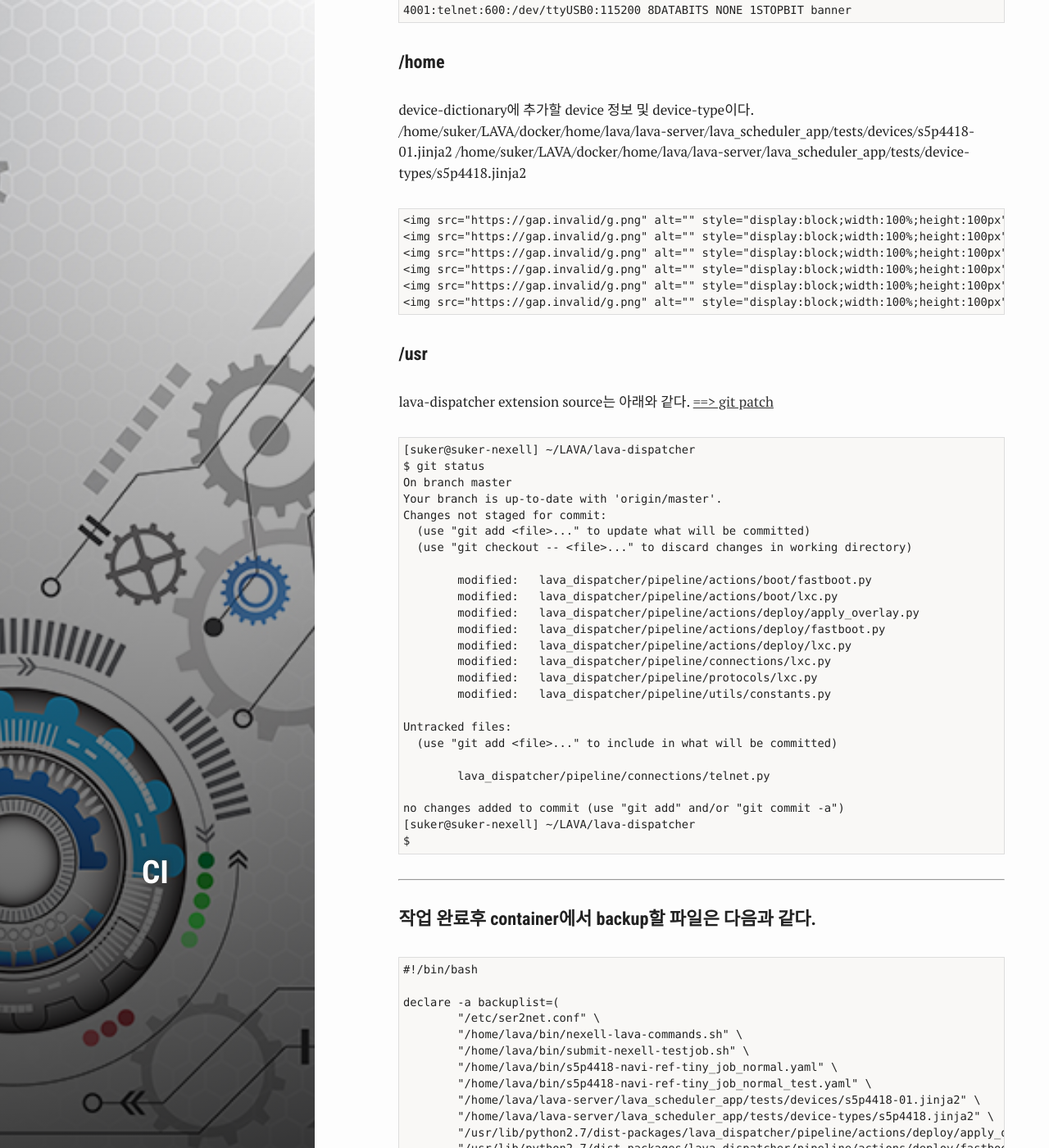
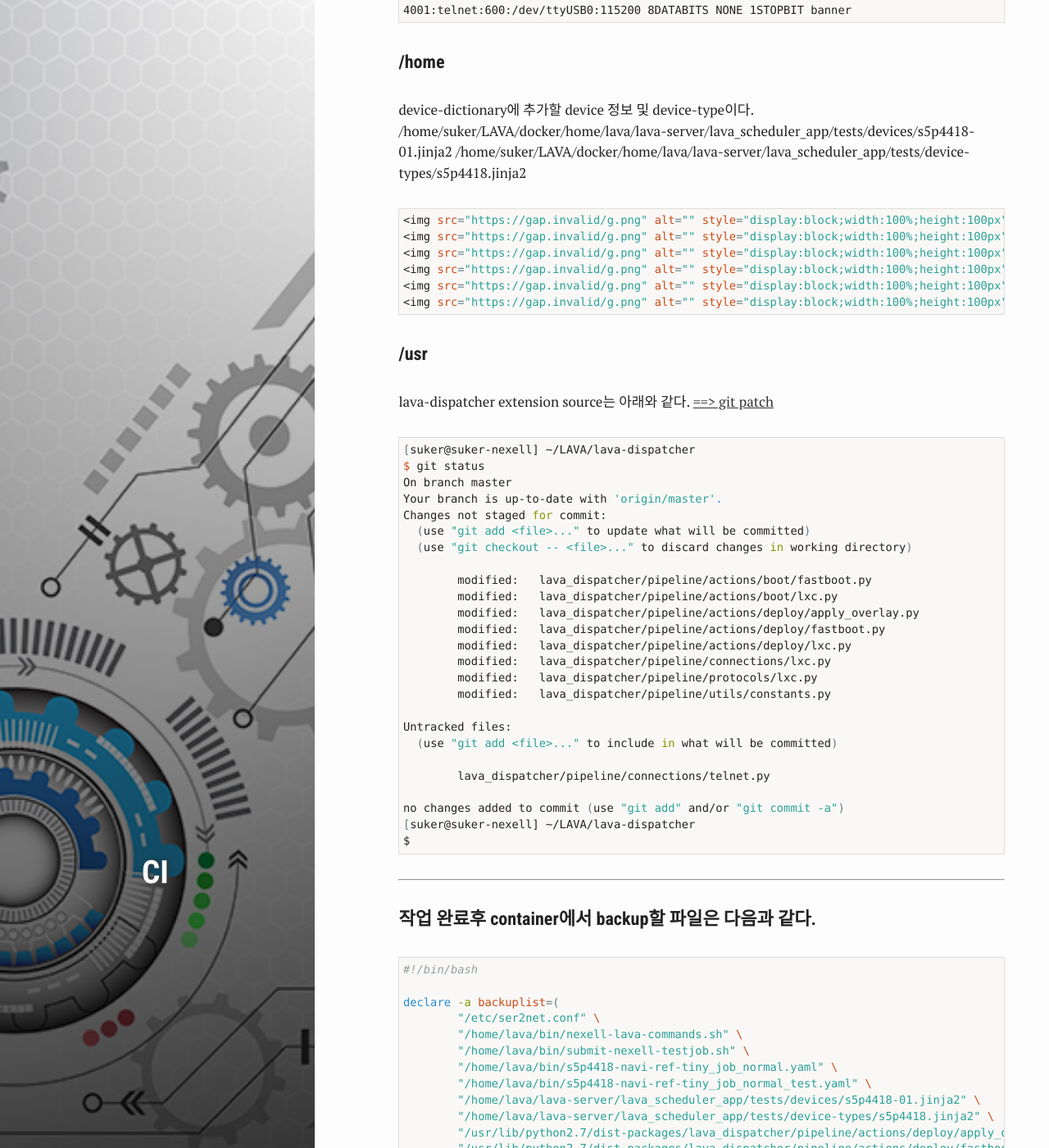
Before and after one commit to kchhero/kchhero.github.io, a Jekyll site: the page built from _posts/2017-03-28-CI-lava-develop.md, in a window 1280 px wide and 1400 px high, scrolled down 1528 px. Shown: the whole window at 82% size. Built offline with Jekyll 4.4.1, drawn with Linux system fonts in a browser that asks for light colours; some of the changed text lies outside the part shown.

Commit message:
update 2017-03-28-CI-lava-develop.md

````diff
--- a/_posts/2017-03-28-CI-lava-develop.md
+++ b/_posts/2017-03-28-CI-lava-develop.md
@@ -18,7 +18,7 @@ lava-dispatcher의 deploy method에는 lxc, fastboot 등등이 있는데, 그대
 
 https://hub.docker.com/r/suker/lava-docker/
 
-```
+```shell
 FROM forcedinductionz/lava-docker
 
 RUN apt-get update && apt-get install -y emacs24
@@ -54,7 +54,7 @@ RUN mkdir -p /var/lib/nexell
 ---
 
 #### Run Docker image
-```
+```shell
 docker run -it --name con_lava -v /boot:/boot -v /lib/modules:/lib/modules -v /home/suker/LAVA/docker/fileshare:/opt/fileshare \
 -v /dev/bus/usb:/dev/bus/usb -v ~/.ssh/id_rsa_lava.pub:/home/lava/.ssh/authorized_keys:ro --device=/dev/ttyUSB0 -p 8000:80 -p 2022:22 \
 -h lava-slave --privileged -v /sys/fs/cgroup:/sys/fs/cgroup suker/lava-docker
@@ -63,7 +63,7 @@ docker run -it --name con_lava -v /boot:/boot -v /lib/modules:/lib/modules -v /h
 
 #### /etc
 /etc/ser2net.conf 에 아래 코드를 추가한다. 물리 device의 usb 연결 node 정보에 대한 config 이다.
-```
+```shell
 4001:telnet:600:/dev/ttyUSB0:115200 8DATABITS NONE 1STOPBIT banner
 ```
 
@@ -72,7 +72,7 @@ device-dictionary에 추가할 device 정보 및 device-type이다.
 /home/suker/LAVA/docker/home/lava/lava-server/lava_scheduler_app/tests/devices/s5p4418-01.jinja2
 /home/suker/LAVA/docker/home/lava/lava-server/lava_scheduler_app/tests/device-types/s5p4418.jinja2
 
-```
+```shell
 {% extends 's5p4418.jinja2' %}
 {% set nexell_command = 'true' %}
 {% set connection_command = 'telnet localhost 4001' %}
@@ -86,7 +86,7 @@ device-dictionary에 추가할 device 정보 및 device-type이다.
 lava-dispatcher extension source는 아래와 같다.
  [==> git patch](https://github.com/kchhero/kchhero.github.io/blob/master/_posts_data/0001-suker-lava-dispatcher-nexell-extension.patch "patch")
 
-```
+```shell
 [suker@suker-nexell] ~/LAVA/lava-dispatcher
 $ git status
 On branch master
@@ -117,7 +117,7 @@ $
 ---
 
 #### 작업 완료후 container에서 backup할 파일은 다음과 같다.
-```
+```shell
 #!/bin/bash
 
 declare -a backuplist=(
````
